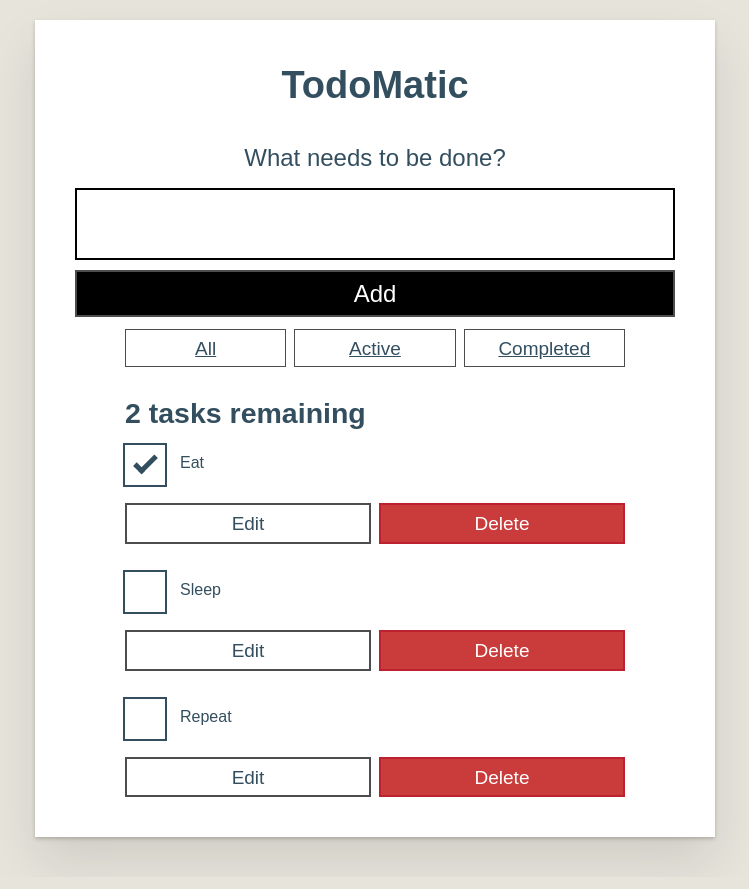
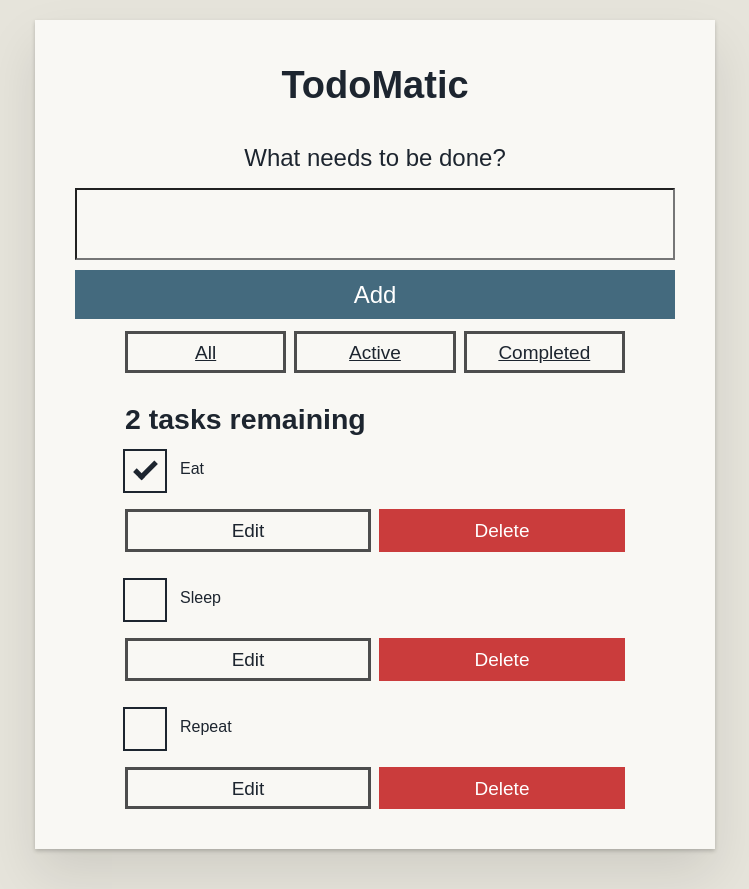
Before and after one commit to jensdanb/moztodo, a React (Vite) app: page / in a window 1280 px wide. Shown: the whole page, without its empty margins (265-1014 px from the left). Built offline with nearby package versions, Linux system fonts and the light colour scheme.

Commit message:
Colored the webapp

```diff
--- a/src/App.jsx
+++ b/src/App.jsx
@@ -79,7 +79,7 @@ function App({initialTasks, initialFilter}) {
     const headingText = `${tasks.filter(FILTER_MAP["Active"]).length} tasks remaining`;
 
     return (
-      <div className="todoapp stack-large">
+      <div className="todoapp stack-large content">
         <h1>TodoMatic</h1>
         <Form onSubmit={addTask}/>
         <div className="filters btn-group stack-exception">
--- a/src/color.css
+++ b/src/color.css
@@ -4,19 +4,35 @@
 @media (prefers-color-scheme: light){
     body{
         --text-color: #1d252f;
-        --background-color: #e6e4db;
-        --primary-color: #334f5f;
+        --site-background-color: #e6e4db;
+        --content-background-color: #f9f8f4;
+        --primary-color: #446a7e;
+        --contrast-primary: #fff;
         --secondary-color: #9eadb7;
         --accent-color: #d17f64;
+        --border-color: #4d4d4d;
+        --danger-color: #ca3c3c;
     }
+    .content {
+        background-color: var(--content-background-color);
+        border-color: var(--border-color);
+      }
+
 }
 
 @media (prefers-color-scheme: dark){
     body{
         --text-color: #d0d8e2;
-        --background-color: #242219;
+        --site-background-color: #433f2eb1;
+        --content-background-color: #242219;
         --primary-color: #264d5e;
         --secondary-color: #485761;
         --accent-color: #99492e;
+        --border-color: #f9f8f4;
+        --danger-color: #e25f5f;
     }
+    .content {
+        background-color: var(--content-background-color);
+        border-color: var(--border-color);
+      }
 }
--- a/src/components/Form.jsx
+++ b/src/components/Form.jsx
@@ -32,7 +32,7 @@ function Form(props) {
           id="new-todo-input"
           className="input input__lg"
           name="text"
-          autoComplete="off"
+          autoComplete="on"
           value={name}
           onChange={handleTyping}
         />
--- a/src/index.css
+++ b/src/index.css
@@ -5,7 +5,7 @@
   box-sizing: border-box;
 }
 *:focus-visible {
-  outline: 2px dashed #228bec;
+  outline: 1.4px dashed var(--primary-color);
   outline-offset: 0;
 }
 html {
@@ -49,13 +49,14 @@ textarea {
 button,
 input {
   overflow: visible;
+  background-color: var(--content-background-color);
 }
 input[type="text"] {
   border-radius: 0;
 }
 body {
-  background-color: var(--background-color);
-  color: var(--primary-color);
+  background-color: var(--site-background-color);
+  color: var(--text-color);
   font:
     1.6rem/1.25 Arial,
     sans-serif;
@@ -77,30 +78,24 @@ body {
   margin-top: 0.4rem;
 }
 .btn {
-  border: 0.2rem solid #4d4d4d;
+  border: 0.3rem solid var(--border-color);
   cursor: pointer;
   padding: 0.8rem 1rem 0.7rem;
   text-transform: capitalize;
 }
 .btn.toggle-btn {
-  border-color: #d3d3d3;
-  border-width: 1px;
-}
-.btn.toggle-btn[aria-pressed="true"] {
-  border-color: #4d4d4d;
   text-decoration: underline;
 }
 .btn__danger {
-  background-color: #ca3c3c;
-  border-color: #bd2130;
-  color: #fff;
+  background-color: var(--danger-color);
+  border-color: var(--danger-color);
+  color: var(--contrast-primary);
 }
-.btn__filter {
-  border-color: lightgrey;
-}
+
 .btn__primary {
-  background-color: #000;
-  color: #fff;
+  background-color: var(--primary-color);
+  border-color: var(--primary-color);
+  color: var(--contrast-primary);
 }
 .btn-group {
   display: flex;
@@ -150,7 +145,6 @@ body {
 /* End global styles */
 /* General app styles */
 .todoapp {
-  background: #fff;
   box-shadow:
     0 2px 4px 0 rgb(0 0 0 / 20%),
     0 2.5rem 5rem 0 rgb(0 0 0 / 10%);
@@ -186,11 +180,10 @@ body {
   text-align: center;
 }
 .input__lg {
-  border: 2px solid #000;
+  border-width: 2px;
   padding: 2rem;
 }
 .input__lg:focus-visible {
-  border-color: #4d4d4d;
   box-shadow: inset 0 0 0 2px;
 }
 [class*="__lg"] {
@@ -217,7 +210,6 @@ body {
   flex: 0 0 100%;
 }
 .todo-text {
-  border: 2px solid #565656;
   min-height: 4.4rem;
   padding: 0.4rem 0.8rem;
   width: 100%;
@@ -274,7 +266,7 @@ body {
 }
 .c-cb > input[type="checkbox"]:focus-visible + label::before {
   border-width: 4px;
-  outline: 3px dashed #228bec;
+  outline: 3px dashed var(--primary-color);
 }
 .c-cb > label::after {
   background: transparent;
```
Also changed, not shown: src/components/SaveButton.jsx (+15 -0 lines).
